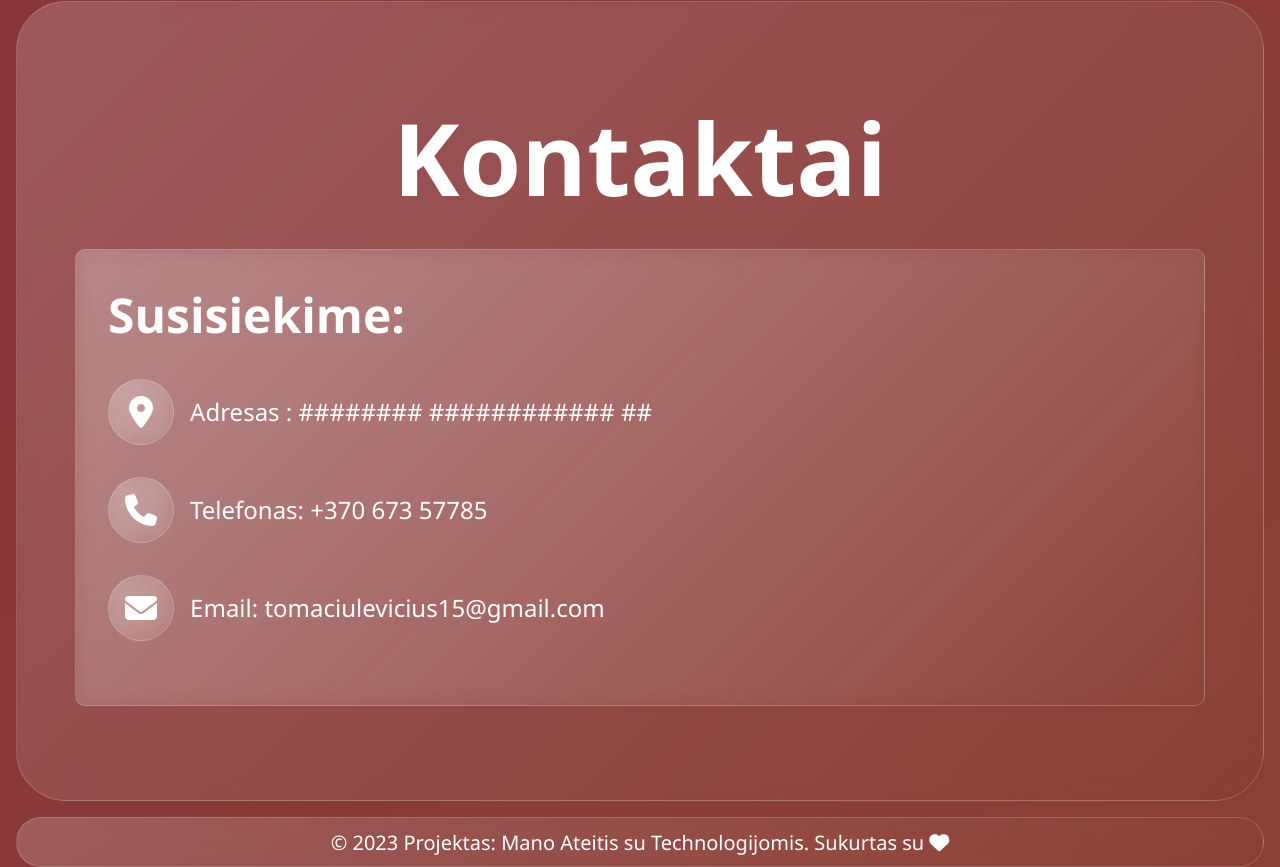
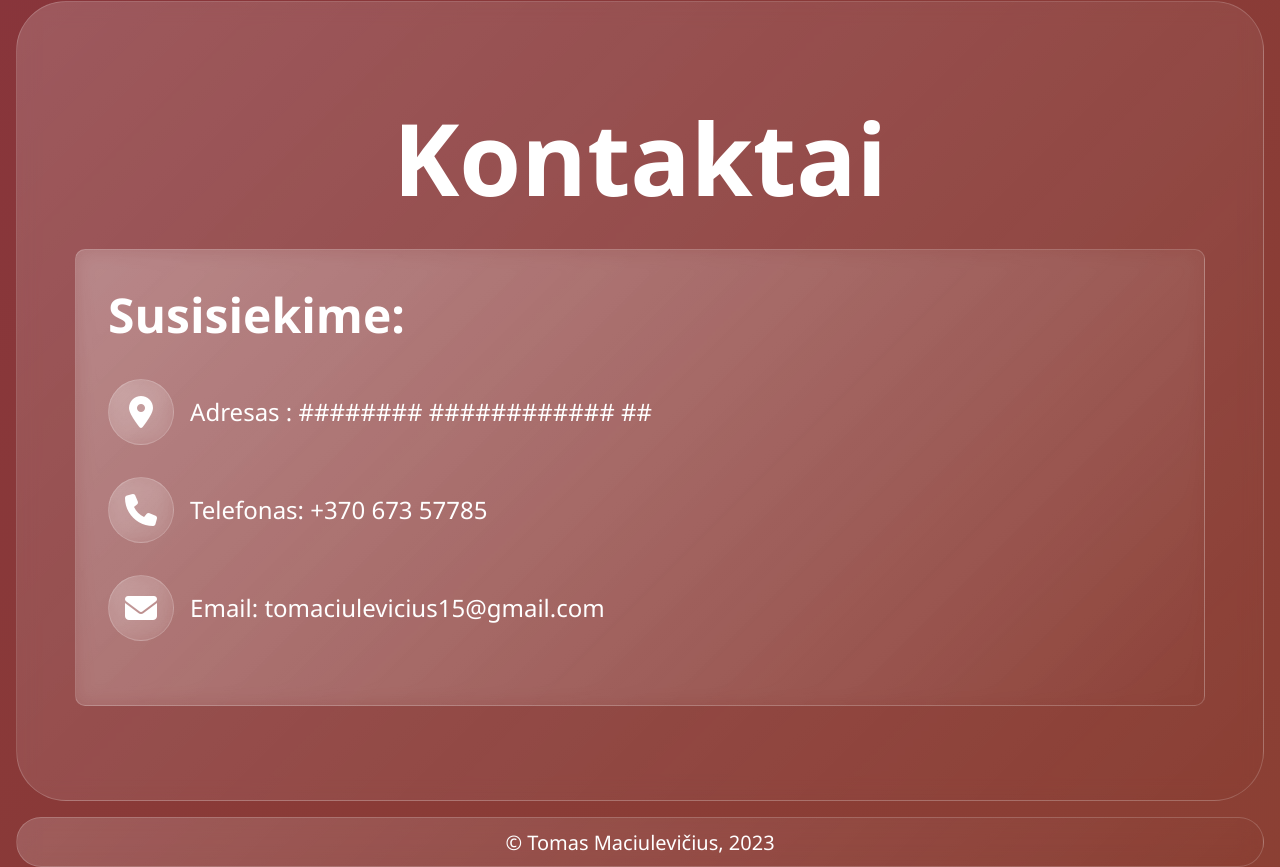
Before and after one commit to TMac5/ManoAteitisSuTechnologijomis, a plain HTML site: page index.html in a window 1280 px wide. Shown: the part 2681-3548 px from the top of the page. Drawn offline with Linux system fonts and the light colour scheme.

Commit message:
Update index.html

```diff
--- a/index.html
+++ b/index.html
@@ -86,7 +86,7 @@
     </a>
     <script src="script.js"></script>
     <footer>
-        <p>&copy; 2023 Projektas: Mano Ateitis su Technologijomis. Sukurtas su  <i class="fa-solid fa-heart"></i></p>
+        <p>&copy; Tomas Maciulevičius, 2023<p>
     </footer>
 </body>
 </html>
```
